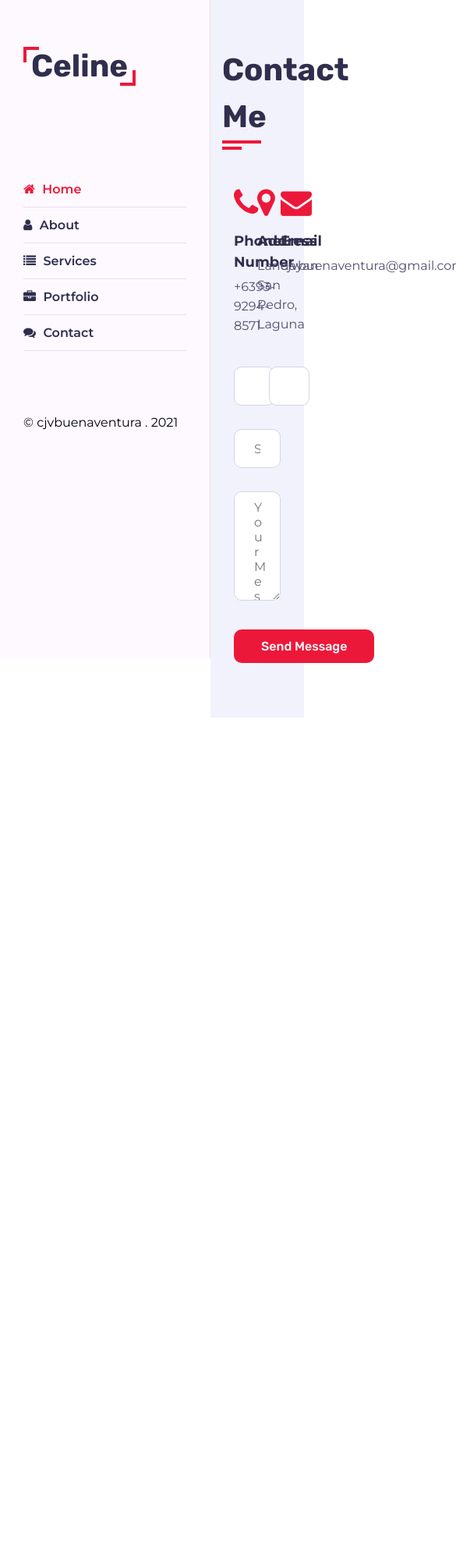
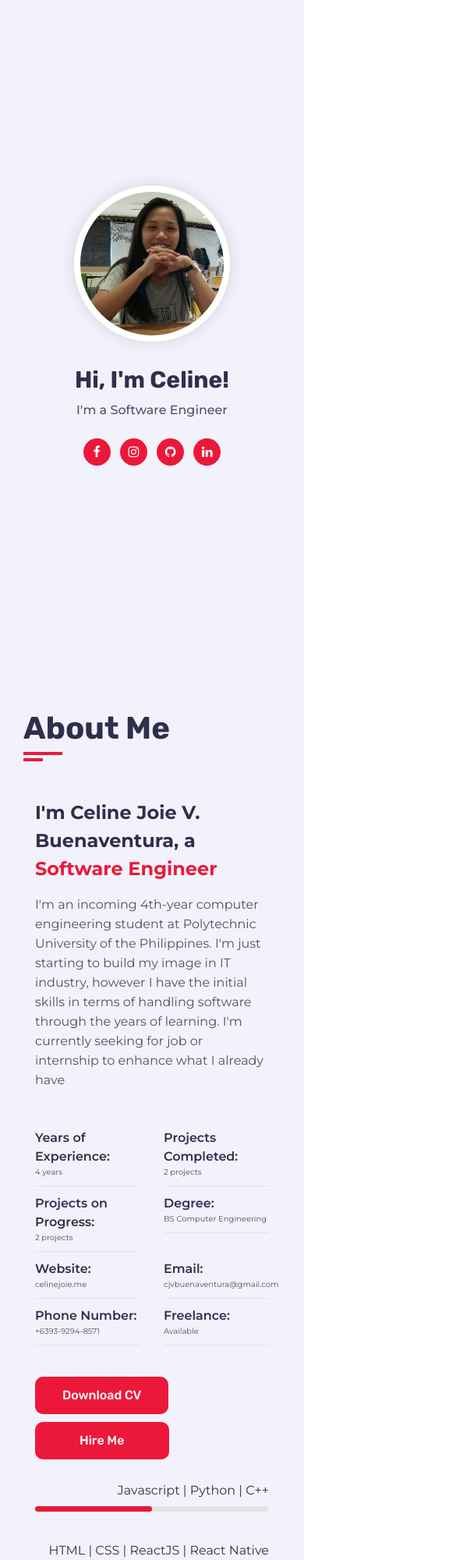
Before and after one commit to Buenaventura-Celine/Deploying-to-Firebase, a plain HTML site: page public/index.html in a window 390 px wide. Shown: the top 2000 px of the page at 78% size, 585 px wide, since content can reach past the window. Before the commit the page ends 920 px from the top, so only its background shows below. Drawn offline with Linux system fonts and the light colour scheme.

Commit message:
Resposiveness

```diff
--- a/public/css/style.css
+++ b/public/css/style.css
@@ -18,6 +18,7 @@ body {
   outline: none;
   text-decoration: none;
   box-sizing: border-box;
+  width: auto;
 }
 
 ::before,
@@ -318,10 +319,15 @@ select {
 }
 
 /* About Section */
+
+.about {
+  padding: 0 30px;
+}
 .about .about-content {
   -ms-flex: 0 0 100%;
   flex: 0 0 100%;
   max-width: 100%;
+  padding: 0 30px;
 }
 
 .about .about-content .about-text {
@@ -530,9 +536,9 @@ select {
 
 .service .service-item {
   padding: 15px;
-  -ms-flex: 0 0 calc(100% / 3);
-  flex: 0 0 calc(100% / 3);
-  max-width: calc(100% / 3);
+  -ms-flex: 0 0 33.33%;
+  flex: 0 0 33.33%;
+  max-width: 33.33%;
   margin-bottom: 30px;
 }
 
@@ -981,3 +987,72 @@ select {
 .contact .contact-form .form-item textarea.form-control {
   height: 140px;
 }
+
+/* Responsive */
+
+@media (max-width: 1199px) {
+  .aside {
+    left: -270px;
+  }
+  .main-content {
+    padding-left: 0;
+  }
+  .about .about-content .personal-info .info-item p span {
+    display: block;
+    margin-left: 0;
+  }
+}
+
+@media (max-width: 991px) {
+  .service .service-item,
+  .portfolio .portfolio-item {
+    -ms-flex: 0 0 50%;
+    flex: 0 0 50%;
+    max-width: 50%;
+  }
+}
+
+@media (max-width: 1024px) {
+  .about .about-content .skills {
+    -ms-flex: 0 0 100%;
+    flex: 0 0 100%;
+    max-width: 100%;
+  }
+  .about {
+  }
+}
+
+@media (max-width: 767px) {
+  .service .service-item,
+  .contact .contact-form .col-6,
+  .about .about-content .education,
+  .about .about-content .personal-info,
+  .about .about-content .skills,
+  .about .about-content .experience {
+    -ms-flex: 0 0 100%;
+    flex: 0 0 100%;
+    max-width: 100%;
+  }
+  .portfolio .portfolio-filter button {
+    margin-bottom: 10px;
+  }
+}
+
+@media (max-width: 575px) {
+  .portfolio .portfolio-item,
+  .contact .contact-info-item {
+    -ms-flex: 0 0 100%;
+    flex: 0 0 100%;
+    max-width: 100%;
+  }
+  .about .about-content .skills .skill-item h5 {
+    display: none;
+  }
+  .about .about-content .skills .skill-item {
+    padding-bottom: 20px;
+    padding-top: 20px;
+  }
+  .about .about-content .personal-info .info-item p span {
+    font-size: 10px;
+  }
+}
--- a/public/index.html
+++ b/public/index.html
@@ -34,7 +34,7 @@
     <!--Main Content-->
       <div class="main-content">
         <!-- Home Section -->
-        <section class="home section hidden">
+        <section class="home section">
           <div class="container">
             <div class="intro">
               <img src="images/about.jpg" alt="profile" class="shadow-dark">
@@ -51,7 +51,7 @@
         </section>
 
         <!--About Section-->
-        <section class="about section hidden">
+        <section class="about section">
           <div class="container">
             <div class="row">
               <div class="section-title padd-15">
@@ -102,7 +102,7 @@
                       <div class="row">
                         <div class="buttons padd-15">
                           <a download="" href="pdf/Celine Joie V. Buenaventura - Resume.pdf" class="btn">Download CV</a>
-                          <a href="#" class="btn">&nbsp;&nbsp;&nbsp;&nbsp;&nbsp;Hire Me&nbsp;&nbsp;&nbsp;&nbsp;&nbsp;</a>
+                          <a href="#" class="btn">&nbsp;&nbsp;&nbsp;&nbsp;&nbsp;&nbsp;Hire Me&nbsp;&nbsp;&nbsp;&nbsp;&nbsp;&nbsp;</a>
                         </div>
                       </div>
                   </div>
@@ -206,7 +206,7 @@
         <!--About Section End-->
 
         <!--Service Section-->
-        <section class="service section hidden">
+        <section class="service section">
           <div class="container">
             <div class="row">
               <div class="section-title padd-15">
@@ -275,7 +275,7 @@
         <!--Service Section End-->
 
         <!--Portfolio Section-->
-        <section class="portfolio section hidden">
+        <section class="portfolio section">
           <div class="container">
             <div class="row">
               <div class="section-title padd-15">
```
